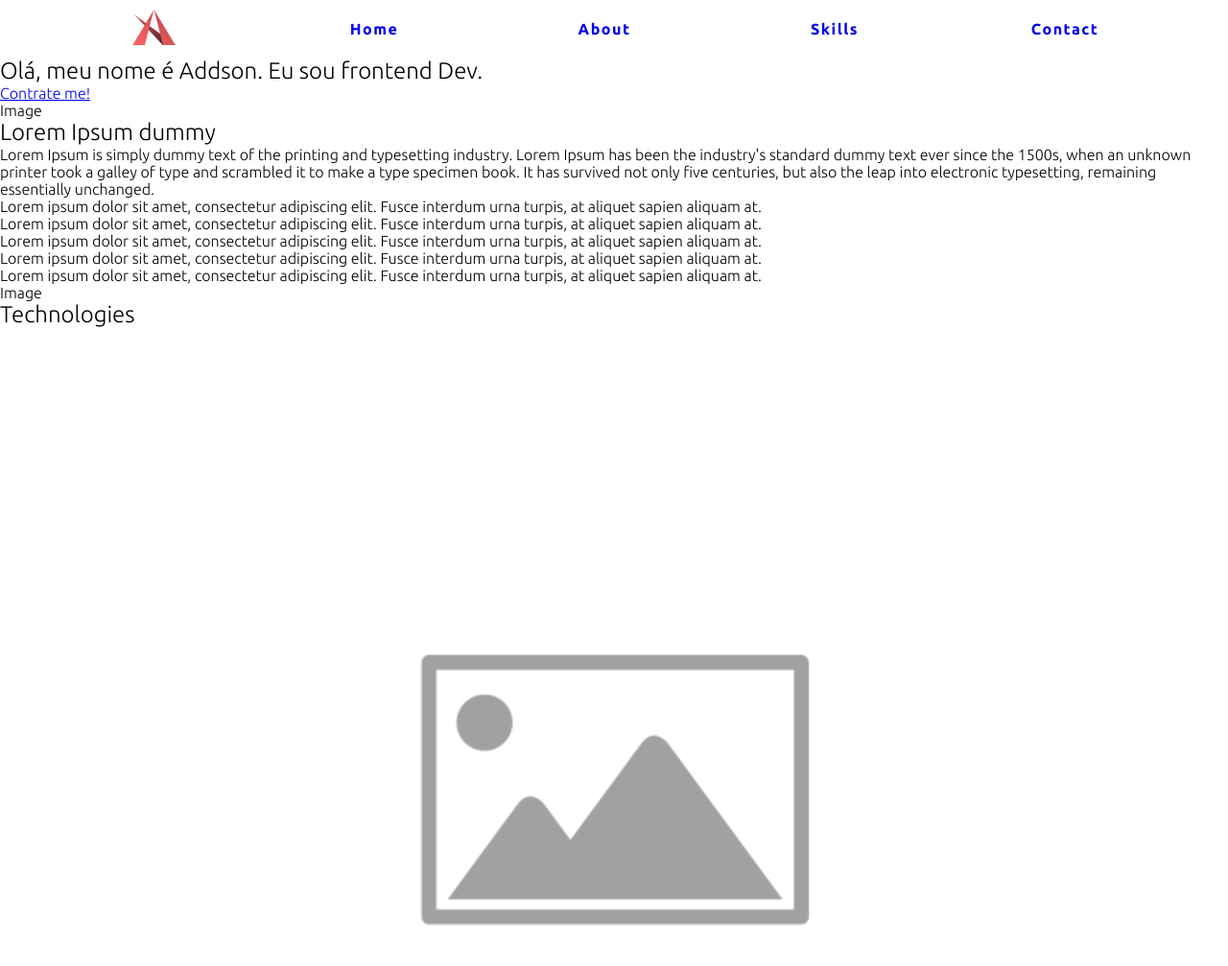
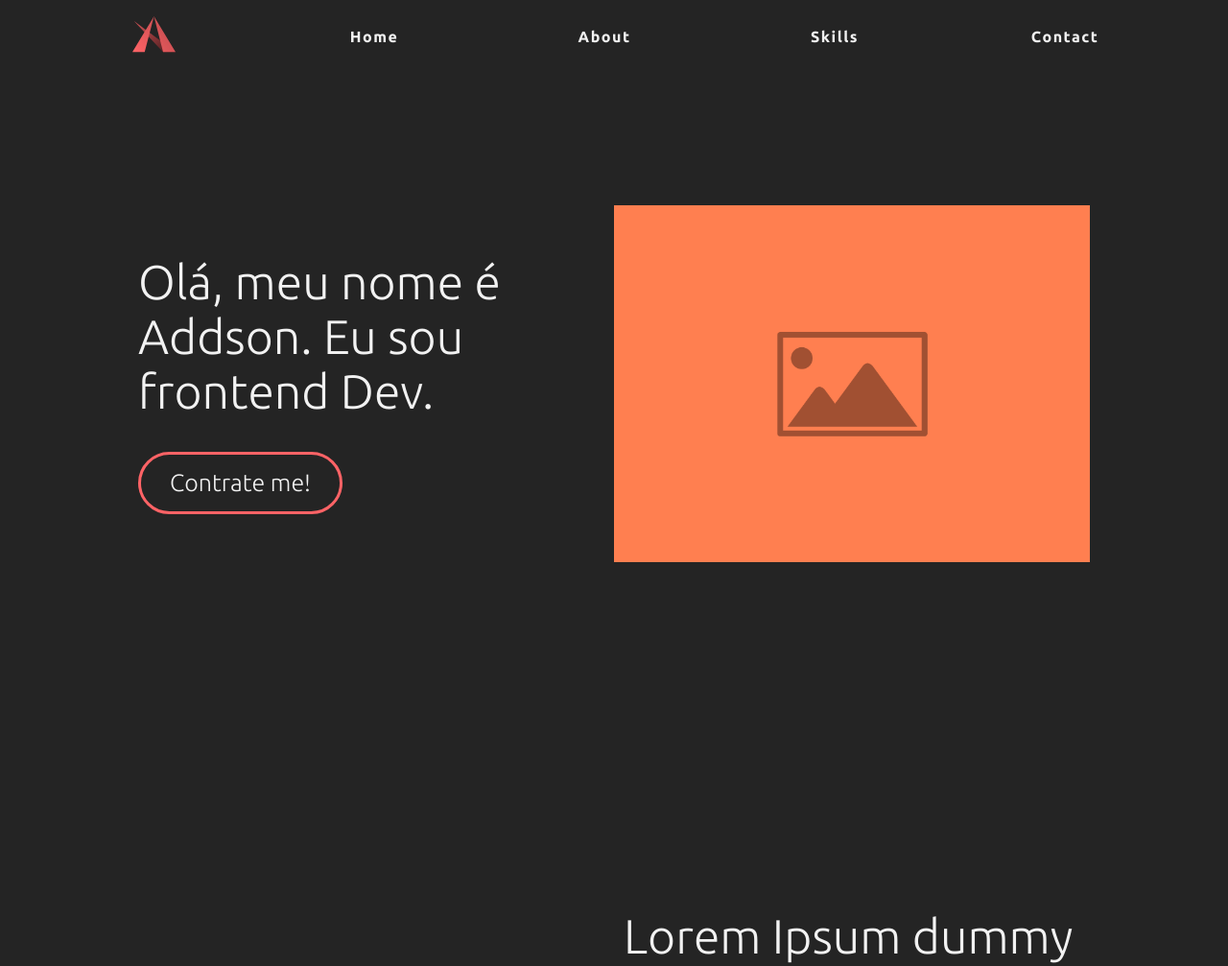
Before and after one commit to oAddson/website, a website built with webpack: page src/index.html in a window 1280 px wide. Shown: the top 1007 px of the page at 96% size. Built offline with nearby package versions, Linux system fonts and the light colour scheme; files whose address does not match are found by name.

Commit message:
feat: add styles for components, layouts and set some variables

```diff
--- a/src/index.html
+++ b/src/index.html
@@ -43,20 +43,24 @@
     </header>
     <main class="container">
         <section class="section -home" id="home">
-            <div class="half_container">
+            <div class="section_half">
+                <div class="group">
                     <h1 class="heading -main" >Olá, meu nome é Addson.
                         Eu sou frontend Dev.
                     </h1>
                     <a class="button" href="mailto:addsoncoutinho@hotmail.com">Contrate me!</a>
                 </div>
-            <div class="half_container">
-                <div class="image">
-                    Image
             </div>
+            <div class="section_half">
+                <img src="./images/placeholder-image.png" alt="">
             </div>
         </section>
         <section class="section -about" id="about">
-            <div class="half_container">
+            <div class="section_half">
+                <img src="./images/placeholder-image.png" alt="">
+            </div>
+            <div class="section_half">
+                <div class="section_group">
                     <h2 class="heading" >Lorem Ipsum dummy</h2>
                     <p class="text">
                         Lorem Ipsum is simply dummy text of the printing and typesetting industry.
@@ -64,70 +68,54 @@
                         when an unknown printer took a galley of type and scrambled it to make a type specimen book.
                         It has survived not only five centuries, but also the leap into electronic typesetting, remaining essentially unchanged.
                     </p>
-                <ol>
-                    <li><p>
+                    <ul class="list">
+                        <li class="list_item"><p class="text">
                             Lorem ipsum dolor sit amet, consectetur adipiscing elit. Fusce interdum urna turpis, at aliquet sapien aliquam at.
                         </p></li>
-                    <li><p>
+                        <li class="list_item"><p class="text">
                             Lorem ipsum dolor sit amet, consectetur adipiscing elit. Fusce interdum urna turpis, at aliquet sapien aliquam at.
                         </p></li>
-                    <li><p>
+                        <li class="list_item"><p class="text">
                             Lorem ipsum dolor sit amet, consectetur adipiscing elit. Fusce interdum urna turpis, at aliquet sapien aliquam at.
                         </p></li>
-                    <li><p>
+                        <li class="list_item"><p class="text">
                             Lorem ipsum dolor sit amet, consectetur adipiscing elit. Fusce interdum urna turpis, at aliquet sapien aliquam at.
                         </p></li>
-                    <li><p>
+                        <li class="list_item"><p class="text">
                             Lorem ipsum dolor sit amet, consectetur adipiscing elit. Fusce interdum urna turpis, at aliquet sapien aliquam at.
                         </p></li>
-                </ol>
-            </div>
-            <div class="half_container">
-                <div class="image">
-                    Image
+                    </ul>
                 </div>
             </div>
         </section>
         <section class="section -skills" id="skills">
             <h2 class="heading">Technologies</h2>
             <p class="text"></p>
-            <div class="grid">
-                <ul class="grid_list">
-                    <li class="grid_list-item">
-                        <div>
+
+            <ul class="grid">
+                <li class="grid_item">
                     <img src="./images/placeholder-image.png" alt="">
-                        </div>
                 </li>
-                    <li class="grid_list-item">
-                        <div>
+                <li class="grid_item">
                     <img src="./images/placeholder-image.png" alt="">
-                        </div>
                 </li>
-                    <li class="grid_list-item">
-                        <div>
+                <li class="grid_item">
                     <img src="./images/placeholder-image.png" alt="">
-                        </div>
                 </li>
-                    <li class="grid_list-item">
-                        <div>
+                <li class="grid_item">
                     <img src="./images/placeholder-image.png" alt="">
-                        </div>
                 </li>
-                    <li class="grid_list-item">
-                        <div>
+                <li class="grid_item">
                     <img src="./images/placeholder-image.png" alt="">
-                        </div>
                 </li>
-                    <li class="grid_list-item">
-                        <div>
+                <li class="grid_item">
                     <img src="./images/placeholder-image.png" alt="">
-                        </div>
                 </li>
             </ul>
-            </div>
+
         </section>
         <section class="section -contact" id="contact">
-            <div class="half_container">
+            <div class="section_half">
                 <h2 class="heading">Contact</h2>
                 <p class="text">
                     Lorem Ipsum is simply dummy text of the printing and typesetting industry.
@@ -143,7 +131,7 @@
                     </ul>
                 </div>
             </div>
-            <div class="half_container">
+            <div class="section_half">
                 <form class="form">
                     <fieldset>
                         <legend>Entre em contato</legend>
@@ -156,7 +144,7 @@
                             </label>
                         </div>
                         <div class="input-group">
-                            <input type="submit" value="Enviar">
+                            <input class="button" type="submit" value="Enviar">
                         </div>
                     </fieldset>
                 </form>
@@ -164,7 +152,7 @@
         </section>
     </main>
     <footer class="footer">
-        <div class="half_container">
+        <div class="footer_half">
             <div class="footer_logo">
                 <img src="./images/placeholder-image.png" alt="Addson Coutinho">
             </div>
@@ -177,7 +165,7 @@
                 </p>
             </div>
         </div>
-        <div class="half_container">
+        <div class="footer_half">
             <div class="footer_menu">
                 <ul class="navigation_list -footer">
                     <li class="navigation_list-item"><a class="navigation_link" href="#home">Home</a></li>
--- /dev/null
+++ b/src/scss/abstract/_index.scss
@@ -0,0 +1,2 @@
+@forward './mixins';
+@forward './variables';
--- a/src/scss/abstract/_mixins.scss
+++ b/src/scss/abstract/_mixins.scss
@@ -0,0 +1,4 @@
+@mixin flex {
+    display: flex;
+    flex-wrap: wrap;
+}
--- a/src/scss/abstract/_variables.scss
+++ b/src/scss/abstract/_variables.scss
@@ -0,0 +1,13 @@
+// NIGHT MODE
+$background-color-night: #242424;
+$font-color-night: #f2f2f2;
+
+// LIGHT MODE
+$background-color-light: #f2f2f2;
+$font-color-light: #242424;
+
+// THEME COLOR
+$theme-color: #FF6366;
+
+// BORDER-RADIUS
+$border-radius: 35px;
--- a/src/scss/app.scss
+++ b/src/scss/app.scss
@@ -1,4 +1,15 @@
-@import './base/typography';
-@import './base/reset';
-@import './layout/header';
-@import './layout/navigation';
+// Base
+@use './base/reset';
+@use './base/typography';
+
+// Compenents
+@use './components/heading';
+@use './components/button';
+@use './components/list';
+@use './components/grid';
+
+// Layout
+@use './layout/navigation';
+@use './layout/header';
+@use './layout/section';
+@use './layout/container';
--- a/src/scss/base/_reset.scss
+++ b/src/scss/base/_reset.scss
@@ -1,17 +1,25 @@
+@use '../abstract/' as *;
+
 * {
     padding: 0;
     margin: 0;
     box-sizing: border-box;
+    color: $font-color-night;
     font: {
         family: 'Ubuntu', 'Roboto', sans-serif;
         weight: 300;
+        size: 14px;
     };
 }
 
 body {
     display: grid;
+    background-color: $background-color-night;
 }
 
 img {
+    background: coral;
     width: 100%;
+    min-height: 300px;
+    min-width: 250px;
 }
--- a/src/scss/components/_button.scss
+++ b/src/scss/components/_button.scss
@@ -0,0 +1,11 @@
+@use '../abstract/' as *;
+
+.button {
+    text-decoration: none;
+    font-size: 25px;
+    padding: 15px 30px;
+    margin-top: 35px;
+    border-radius: $border-radius;
+    display: inline-block;
+    border: 3px solid $theme-color;
+}
--- /dev/null
+++ b/src/scss/components/_grid.scss
@@ -0,0 +1,10 @@
+.grid {
+    display: grid;
+    grid-template-rows: 1fr 1fr;
+    grid-template-columns: 1fr 1fr 1fr;
+    &_item {
+        display: flex;
+        justify-content: center;
+        align-items: center;
+    }
+}
--- /dev/null
+++ b/src/scss/components/_heading.scss
@@ -0,0 +1,7 @@
+.heading {
+    flex: 1 0 100%;
+    font: {
+        weight: 100;
+        size: 50px;
+    }
+}
--- /dev/null
+++ b/src/scss/components/_list.scss
@@ -0,0 +1,7 @@
+.list {
+    margin-right: 35px;
+    margin-left: 80px;
+    &_item {
+        margin: 15px 0;
+    }
+}
--- a/src/scss/layout/_container.scss
+++ b/src/scss/layout/_container.scss
@@ -0,0 +1,7 @@
+@use '../abstract/' as *;
+
+.container {
+    max-width: 77.5vw;
+    justify-self: center;
+    margin-top: -75px;
+}
--- a/src/scss/layout/_header.scss
+++ b/src/scss/layout/_header.scss
@@ -1,6 +1,11 @@
+@use '../abstract/' as *;
+
 .header {
     display: grid;
     grid-template-columns: 1fr 3fr;
+    background-color: $background-color-night;
+    min-height: 75px;
+    z-index: 1;
     &_logo {
         display: flex;
         justify-content: center;
--- a/src/scss/layout/_navigation.scss
+++ b/src/scss/layout/_navigation.scss
@@ -1,3 +1,5 @@
+@use '../abstract/variables' as *;
+
 .navigation {
     display: flex;
     justify-content: center;
@@ -21,5 +23,6 @@
         }
         letter-spacing: 1.5px;
         padding: 15px 70px;
+        color: $font-color-night;
     }
 }
--- a/src/scss/layout/_section.scss
+++ b/src/scss/layout/_section.scss
@@ -0,0 +1,25 @@
+@use '../abstract/' as *;
+
+.section {
+    display: grid;
+    grid-template-columns: 1fr 1fr;
+    min-height: 100vh;
+    &_half {
+        @include flex;
+        align-items: center;
+        margin: 0;
+    }
+
+    &.-about {
+        & .section_group {
+            margin: 0 10px;
+        }
+        & .heading {
+            margin-top: -100px;
+            margin-bottom: 20px;
+        }
+    }
+    &.-skills {
+        grid-template-columns: 1fr;
+    }
+}
```
Lines whose indentation alone changed are shown as unchanged.
